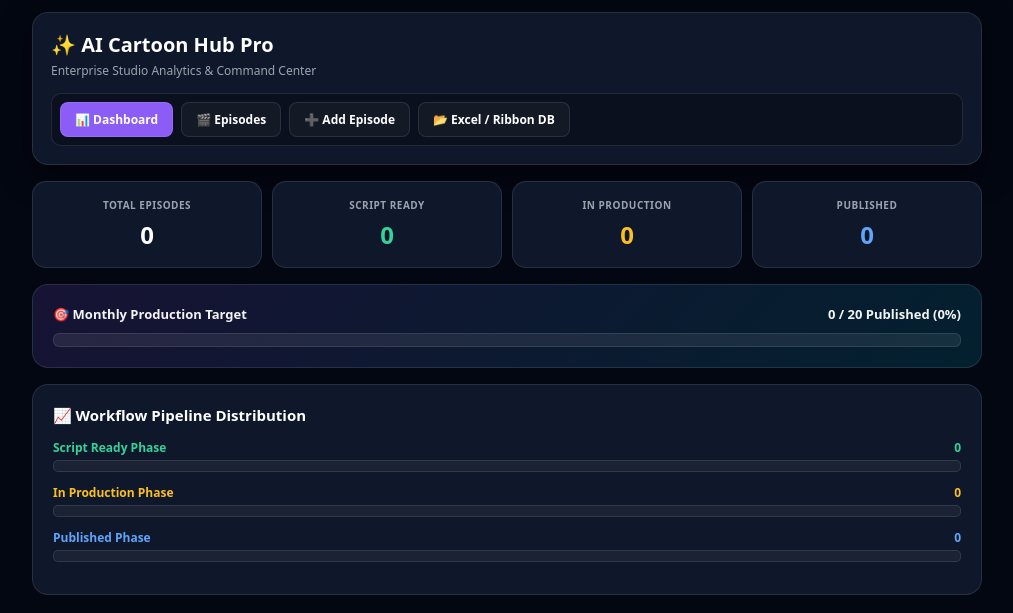
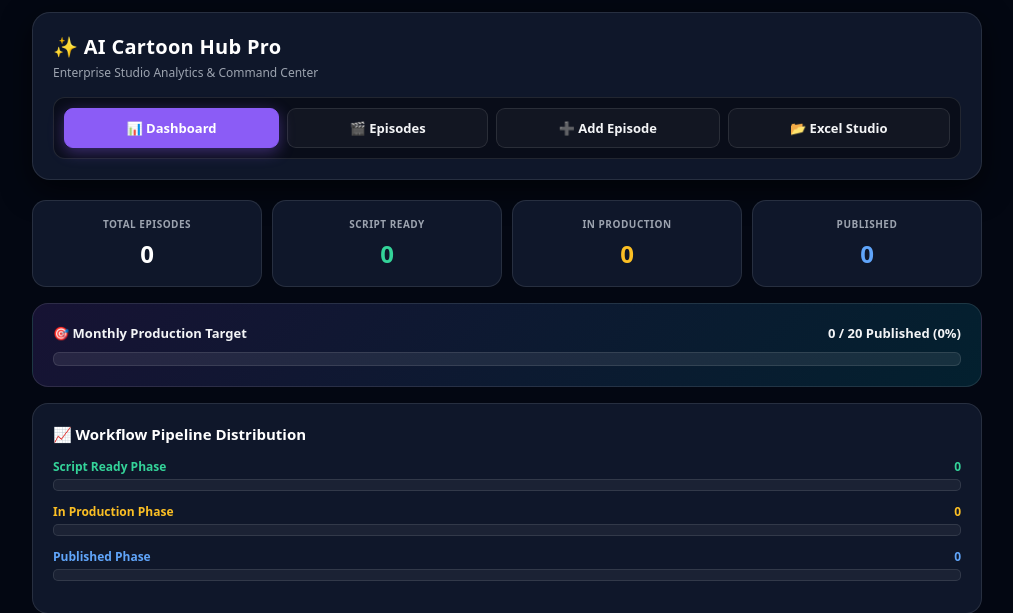
Before and after one commit to tanveer97082/cartoon_manager, a PHP site: page /index.php in a window 1280 px wide. Shown: the top 613 px of the page, without its empty margins (133-1146 px from the left). Run offline with PHP 8.4, Linux system fonts and the light colour scheme; data comes from the database, SQL or seed files in the repository.

Commit message:
Update header.php

```diff
--- a/header.php
+++ b/header.php
@@ -1,15 +1,27 @@
 <?php
-// Determine active page for highlighting ribbon button
 $current_page = basename($_SERVER['PHP_SELF']);
 ?>
-<div class="header" style="background: var(--card); border: 1px solid var(--border); padding: 18px; border-radius: 16px; margin-bottom: 16px; box-shadow: 0 10px 30px rgba(0,0,0,0.6);">
-    <h1 style="margin: 0 0 4px 0; font-size: 20px; color: #fff; display: flex; align-items: center; gap: 8px;">✨ AI Cartoon Hub Pro</h1>
-    <div style="font-size: 12px; color: var(--muted); margin-bottom: 14px;">Enterprise Studio Analytics & Command Center</div>
+<style>
+    .studio-header { background: var(--card); border: 1px solid var(--border); padding: 20px; border-radius: 18px; margin-bottom: 20px; box-shadow: 0 10px 30px rgba(0,0,0,0.6); }
+    .studio-title { margin: 0 0 4px 0; font-size: 20px; color: #fff; font-weight: 800; display: flex; align-items: center; gap: 8px; letter-spacing: 0.3px; }
+    .studio-subtitle { font-size: 12px; color: var(--muted); margin-bottom: 16px; font-weight: 500; }
 
-    <div class="ribbon" style="display: flex; gap: 8px; flex-wrap: wrap; background: rgba(0,0,0,0.3); padding: 8px; border-radius: 10px; border: 1px solid var(--border);">
-        <a href="index.php" class="ribbon-btn <?= ($current_page == 'index.php') ? 'active' : '' ?>" style="background: <?= ($current_page == 'index.php') ? 'var(--primary)' : 'rgba(255,255,255,0.04)' ?>; border: 1px solid var(--border); color: #fff; padding: 8px 14px; border-radius: 8px; text-decoration: none; font-weight: 600; font-size: 12px;">📊 Dashboard</a>
-        <a href="episodes.php" class="ribbon-btn <?= ($current_page == 'episodes.php') ? 'active' : '' ?>" style="background: <?= ($current_page == 'episodes.php') ? 'var(--primary)' : 'rgba(255,255,255,0.04)' ?>; border: 1px solid var(--border); color: #fff; padding: 8px 14px; border-radius: 8px; text-decoration: none; font-weight: 600; font-size: 12px;">🎬 Episodes</a>
-        <a href="add_edit.php" class="ribbon-btn <?= ($current_page == 'add_edit.php') ? 'active' : '' ?>" style="background: <?= ($current_page == 'add_edit.php') ? 'var(--primary)' : 'rgba(255,255,255,0.04)' ?>; border: 1px solid var(--border); color: #fff; padding: 8px 14px; border-radius: 8px; text-decoration: none; font-weight: 600; font-size: 12px;">➕ Add Episode</a>
-        <a href="export_import.php" class="ribbon-btn <?= ($current_page == 'export_import.php') ? 'active' : '' ?>" style="background: <?= ($current_page == 'export_import.php') ? 'var(--primary)' : 'rgba(255,255,255,0.04)' ?>; border: 1px solid var(--border); color: #fff; padding: 8px 14px; border-radius: 8px; text-decoration: none; font-weight: 600; font-size: 12px;">📂 Excel / Ribbon DB</a>
+    .nav-grid { display: grid; grid-template-columns: repeat(2, 1fr); gap: 10px; background: rgba(0,0,0,0.4); padding: 10px; border-radius: 12px; border: 1px solid var(--border); }
+    @media(min-width: 600px) { .nav-grid { display: flex; flex-wrap: wrap; gap: 8px; } }
+
+    .nav-btn { background: rgba(255,255,255,0.04); border: 1px solid var(--border); color: var(--text); padding: 10px 16px; border-radius: 9px; text-decoration: none; font-weight: 600; font-size: 13px; text-align: center; transition: all 0.2s ease; display: inline-flex; align-items: center; justify-content: center; gap: 6px; flex-grow: 1; }
+    .nav-btn:hover { background: rgba(139,92,246,0.2); border-color: var(--primary); color: #fff; }
+    .nav-btn.active { background: var(--primary); border-color: var(--primary); color: #fff; box-shadow: 0 4px 15px rgba(139,92,246,0.4); }
+</style>
+
+<div class="studio-header">
+    <div class="studio-title">✨ AI Cartoon Hub Pro</div>
+    <div class="studio-subtitle">Enterprise Studio Analytics & Command Center</div>
+
+    <div class="nav-grid">
+        <a href="index.php" class="nav-btn <?= ($current_page == 'index.php') ? 'active' : '' ?>">📊 Dashboard</a>
+        <a href="episodes.php" class="nav-btn <?= ($current_page == 'episodes.php') ? 'active' : '' ?>">🎬 Episodes</a>
+        <a href="add_edit.php" class="nav-btn <?= ($current_page == 'add_edit.php') ? 'active' : '' ?>">➕ Add Episode</a>
+        <a href="export_import.php" class="nav-btn <?= ($current_page == 'export_import.php') ? 'active' : '' ?>">📂 Excel Studio</a>
     </div>
 </div>
```
